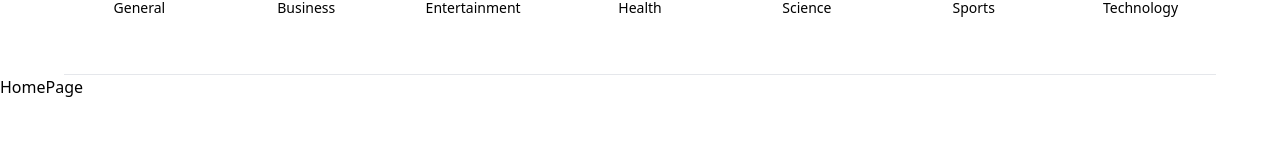
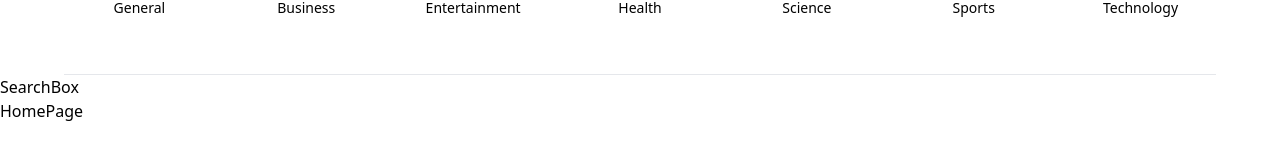
Before and after one commit to AayushMohan/news-app, a Next.js app: page / in a window 1280 px wide. Shown: the part 154-314 px from the top of the page. Built offline with nearby package versions, Linux system fonts and the light colour scheme.

Commit message:
Added SearchBox Component

```diff
--- a/app/Header.tsx
+++ b/app/Header.tsx
@@ -1,6 +1,7 @@
 import { Bars3Icon } from "@heroicons/react/24/solid";
 import Link from "next/link";
 import NavLinks from "./NavLinks";
+import SearchBox from "./SearchBox";
 
 const Header = () => {
   return (
@@ -29,6 +30,7 @@ const Header = () => {
       <NavLinks />
 
       {/* SearchBox */}
+      <SearchBox />
     </header>
   );
 };
--- /dev/null
+++ b/app/SearchBox.tsx
@@ -0,0 +1,7 @@
+import React from "react";
+
+const SearchBox = () => {
+  return <div>SearchBox</div>;
+};
+
+export default SearchBox;
```
